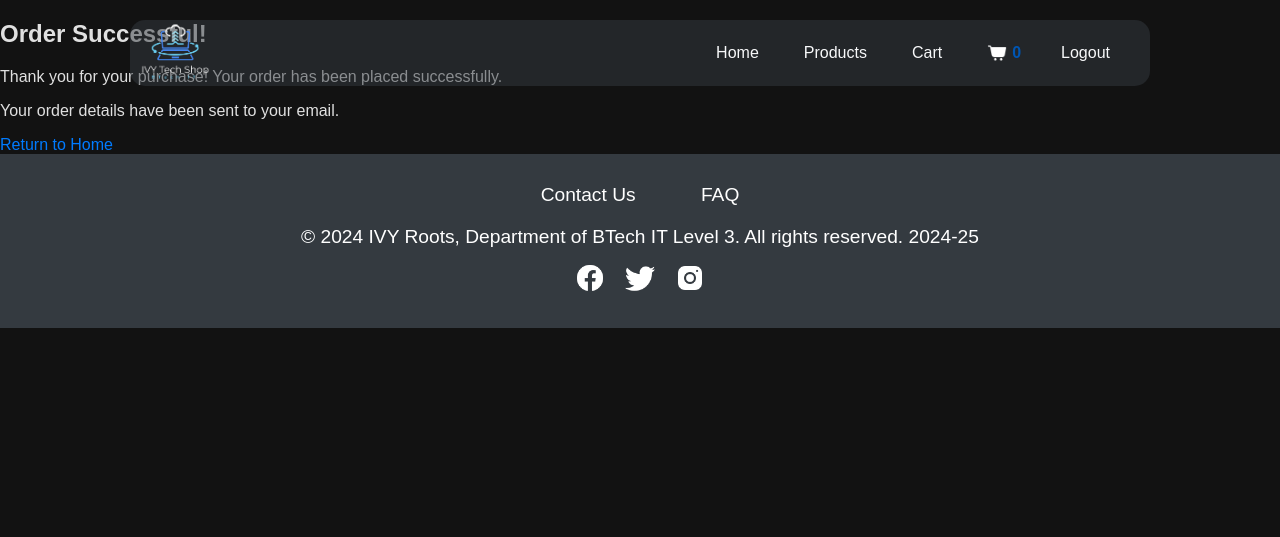
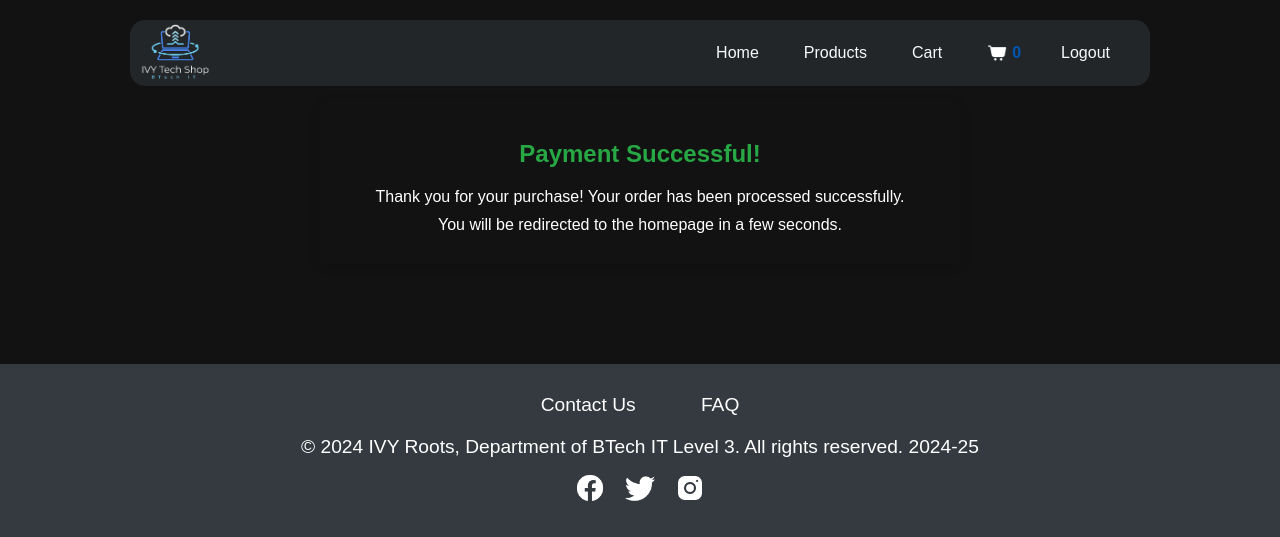
Before and after one commit to AlyanAkram/IvyEcomProject, a PHP site: page /success.php in a window 1280 px wide. Shown: the top 537 px of the page. Run offline with PHP 8.4, Linux system fonts and the light colour scheme; the visitor is signed in with stand-in values (Sample User, id 1).

Commit message:
added success page to confirm the order and redirect to home page

```diff
--- /dev/null
+++ b/success.css
@@ -0,0 +1,24 @@
+/* success.css */
+
+body {
+  background-color: #f8f9fa; /* Light background for success page */
+  color: #333; /* Dark text color */
+}
+
+.success-container {
+  max-width: 600px;
+  margin: 100px auto; /* Center the container */
+  padding: 20px;
+  color: white; /* White background for the container */
+  border-radius: 8px; /* Rounded corners */
+  box-shadow: 0 4px 12px rgba(0, 0, 0, 0.1); /* Soft shadow */
+  text-align: center; /* Centered text */
+}
+
+h2 {
+  color: #28a745; /* Green color for success message */
+}
+
+p {
+  margin: 10px 0; /* Spacing between paragraphs */
+}
--- a/success.php
+++ b/success.php
@@ -1,5 +1,6 @@
-<?php session_start(); ?>
-<?php include 'db.php'; ?>
+<?php session_start();
+include 'db.php'; // Include database connection
+?>
 
 <!DOCTYPE html>
 <html lang="en">
@@ -7,16 +8,19 @@
     <meta charset="UTF-8">
     <meta name="viewport" content="width=device-width, initial-scale=1.0">
     <link rel="stylesheet" href="styles.css">
-    <title>Order Successful - BTech IT Store</title>
+    <link rel="stylesheet" href="success.css"> <!-- Link to the success CSS file -->
+    <title>Payment Successful - BTech IT Store</title>
+    <meta http-equiv="refresh" content="5;url=index.php"> <!-- Redirects after 5 seconds -->
 </head>
 <body>
 <?php include 'header.php'; ?>
 
 <main>
-    <h2>Order Successful!</h2>
-    <p>Thank you for your purchase! Your order has been placed successfully.</p>
-    <p>Your order details have been sent to your email.</p>
-    <a href="index.php">Return to Home</a>
+    <div class="success-container">
+        <h2>Payment Successful!</h2>
+        <p>Thank you for your purchase! Your order has been processed successfully.</p>
+        <p>You will be redirected to the homepage in a few seconds.</p>
+    </div>
 </main>
 
 <?php include 'footer.php'; ?>
```
Also changed, not shown: process_checkout.php (+27 -58 lines).
